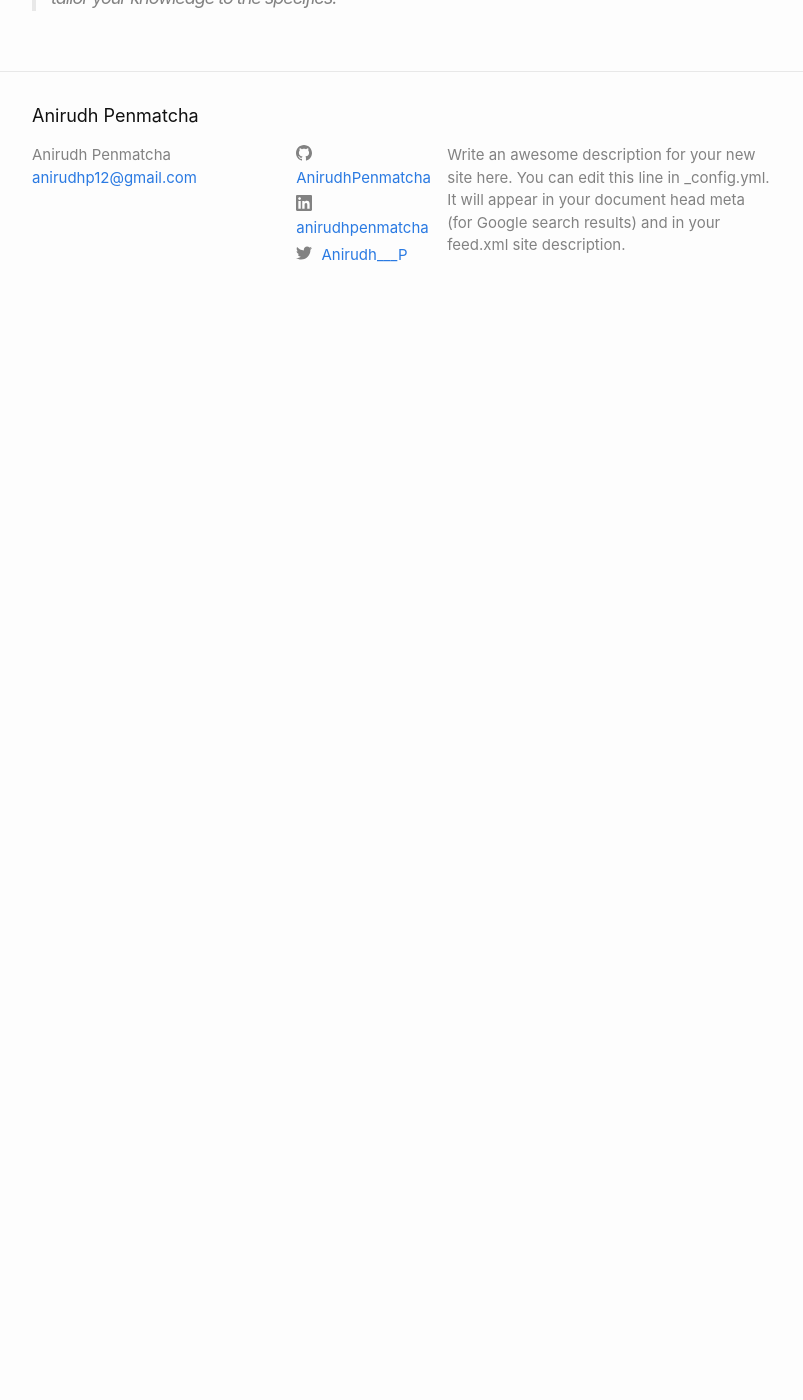
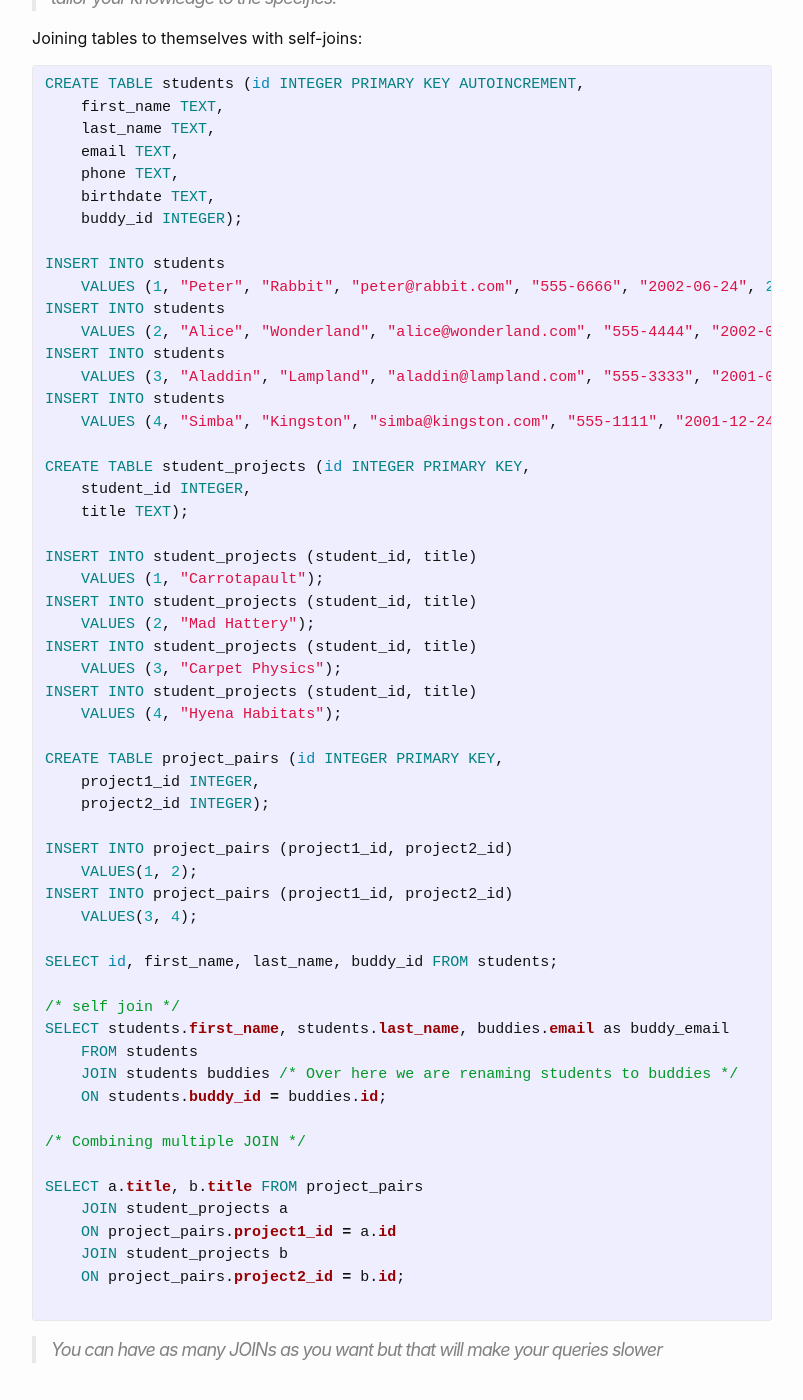
Before and after one commit to AnirudhPenmatcha/notes, a Jekyll site: the page built from _posts/2023-02-23-SQL-Notes.md, in a window 1280 px wide and 1400 px high, scrolled down 4888 px. Shown: the whole window, without its empty margins (238-1041 px from the left). Built offline with Jekyll 4.4.1, drawn with Linux system fonts in a browser that asks for light colours; our own code applies the rules of GitHub Pages for plain Markdown files; before the commit the page ends 5215 px from its top, so only the background shows below that.

Commit message:
More JOIN notes

```diff
--- a/_posts/2023-02-23-SQL-Notes.md
+++ b/_posts/2023-02-23-SQL-Notes.md
@@ -203,3 +203,65 @@ SELECT students.first_name, students.last_name, student_projects.title
 {% endhighlight %}
 
 > NOTE: Not all SQL environments support each and every command. So it's important to keep in mind that you will need to adapt as required to the project. This applies to not just SQL but just about any other tool. When you learn, you learn the general stuff. When you apply, you have to tailor your knowledge to the specifics.
+
+Joining tables to themselves with self-joins:
+
+{% highlight ruby %}
+CREATE TABLE students (id INTEGER PRIMARY KEY AUTOINCREMENT,
+    first_name TEXT,
+    last_name TEXT,
+    email TEXT,
+    phone TEXT,
+    birthdate TEXT,
+    buddy_id INTEGER);
+
+INSERT INTO students
+    VALUES (1, "Peter", "Rabbit", "peter@rabbit.com", "555-6666", "2002-06-24", 2);
+INSERT INTO students
+    VALUES (2, "Alice", "Wonderland", "alice@wonderland.com", "555-4444", "2002-07-04", 1);
+INSERT INTO students
+    VALUES (3, "Aladdin", "Lampland", "aladdin@lampland.com", "555-3333", "2001-05-10", 4);
+INSERT INTO students
+    VALUES (4, "Simba", "Kingston", "simba@kingston.com", "555-1111", "2001-12-24", 3);
+
+CREATE TABLE student_projects (id INTEGER PRIMARY KEY,
+    student_id INTEGER,
+    title TEXT);
+
+INSERT INTO student_projects (student_id, title)
+    VALUES (1, "Carrotapault");
+INSERT INTO student_projects (student_id, title)
+    VALUES (2, "Mad Hattery");
+INSERT INTO student_projects (student_id, title)
+    VALUES (3, "Carpet Physics");
+INSERT INTO student_projects (student_id, title)
+    VALUES (4, "Hyena Habitats");
+
+CREATE TABLE project_pairs (id INTEGER PRIMARY KEY,
+    project1_id INTEGER,
+    project2_id INTEGER);
+
+INSERT INTO project_pairs (project1_id, project2_id)
+    VALUES(1, 2);
+INSERT INTO project_pairs (project1_id, project2_id)
+    VALUES(3, 4);
+
+SELECT id, first_name, last_name, buddy_id FROM students;
+
+/* self join */
+SELECT students.first_name, students.last_name, buddies.email as buddy_email
+    FROM students
+    JOIN students buddies /* Over here we are renaming students to buddies */
+    ON students.buddy_id = buddies.id;
+
+/* Combining multiple JOIN */
+
+SELECT a.title, b.title FROM project_pairs
+    JOIN student_projects a
+    ON project_pairs.project1_id = a.id
+    JOIN student_projects b
+    ON project_pairs.project2_id = b.id;
+
+{% endhighlight %}
+
+> You can have as many JOINs as you want but that will make your queries slower
```
